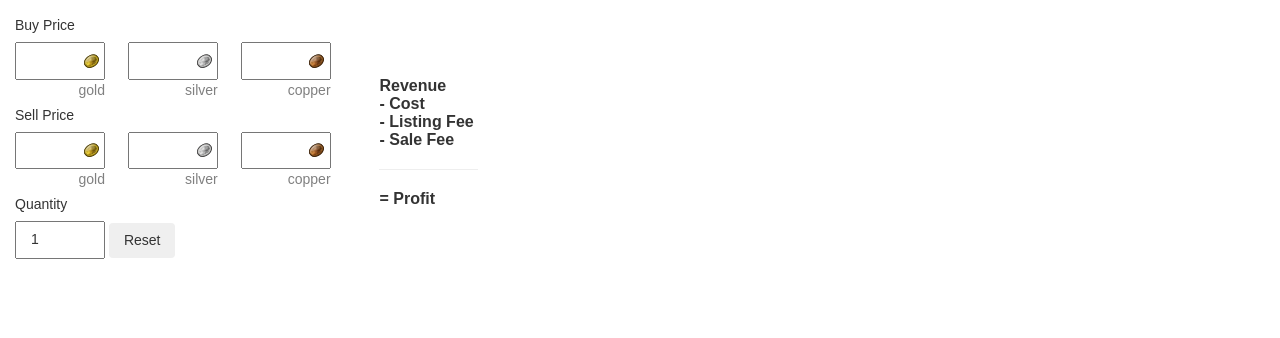
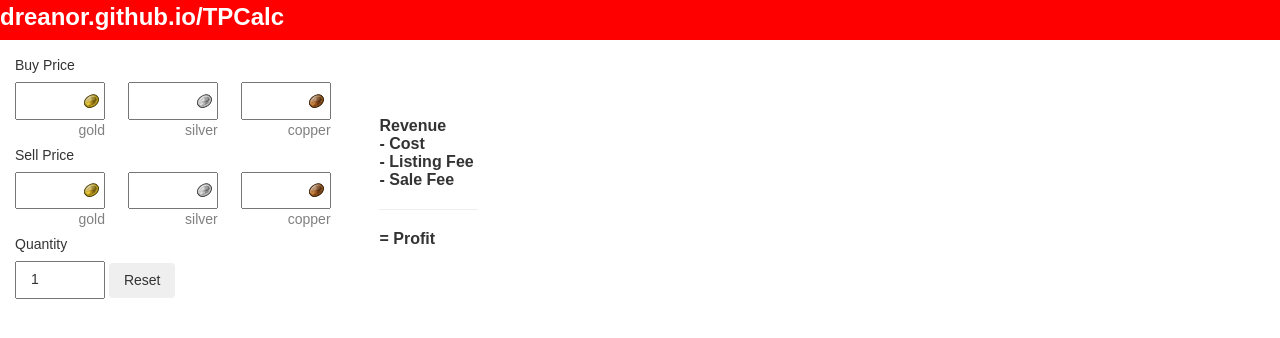
Before and after one commit to GW2DotNetTools/TPCalc, a plain HTML site: page index.html in a window 1280 px wide. Drawn offline with nearby package versions, Linux system fonts and the light colour scheme.

Commit message:
added bannerino

```diff
--- a/index.html
+++ b/index.html
@@ -6,8 +6,18 @@
 	<link href="css/bootstrap.css" rel="stylesheet">
 	<link rel="stylesheet" type="text/css" href="css/style.css">
 	<link rel="icon" type="image/png" href="img/gold.png">
+	 <style>
+		#header{
+			height:40;
+			background-color:red;
+			width:100%;
+		}
+	</style>
 </head>
 <body>
+	<div id="header">
+		<td style="padding-right:4px"><a href="https://dreanor.github.io/TPCalc/"><font color="white" size="5"><b>dreanor.github.io/TPCalc</b></font></a></td>
+	</div>
 	<div class="content">
 		<div class="column input-column">
 			<fieldset>
--- a/js/calc.js
+++ b/js/calc.js
@@ -81,4 +81,6 @@ function reset() {
 	$('#listingFee').html('');
 	$('#saleFee').html('');
 	$('#profit').html('');
+	$('#revenue').html('');
+	$('#profitPercent').html('');
 }
```
Lines whose indentation alone changed are shown as unchanged.
